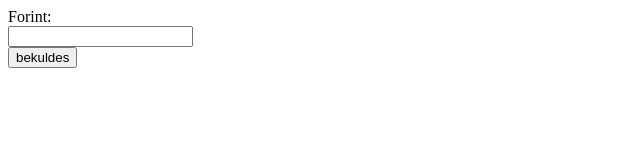
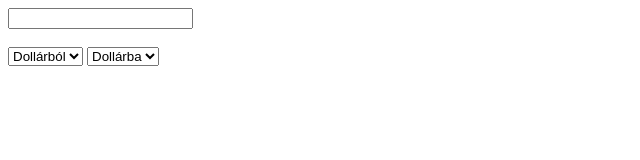
Before and after one commit to Tetanki-HUN/Penzvaltas, a plain HTML site: page Pénzvátás/index.html in a window 1280 px wide. Shown: the whole page, without its empty margins (0-640 px from the left). Drawn offline with Linux system fonts and the light colour scheme.

Commit message:
Update index.html

```diff
--- a/Pénzvátás/index.html
+++ b/Pénzvátás/index.html
@@ -1,16 +1,31 @@
 <!DOCTYPE html>
-<html lang="hu">
+<html lang="en">
+
 <head>
     <meta charset="UTF-8">
     <meta http-equiv="X-UA-Compatible" content="IE=edge">
     <meta name="viewport" content="width=device-width, initial-scale=1.0">
-    <title>Pénzváltás</title>
+    <title>Document</title>
 </head>
-<body>
-    <form>
-        <label for="forint">Forint: </label><br>
-        <input type="text" id="forint" name="forint"><br>
-        <input type="submit" value="bekuldes">
-      </form>
+
+<body id="torzs">
+    <link href='https://fonts.googleapis.com/css?family=Source+Sans+Pro' rel='stylesheet' type='text/css'>
+    <div id="valto">
+        <input id="bemenet" onkeyup="valtsal();"></input>
+        <div id="eredmeny"></div><br>
+        <select id="ebbol" onchange="valtsal();">
+            <option value="dollar">Dollárból</option>
+            <option value="euro">Euróból</option>
+            <option value="font">Fontból</option>
+            <option value="forint">Forintból</option>
+        </select>
+        <select id="ebbe" onchange="valtsal();">
+            <option value="dollar">Dollárba</option>
+            <option value="euro">Euróba</option>
+            <option value="font">Fontba</option>
+            <option value="forint">Forintba</option>
+        </select>
+    </div>
 </body>
+
 </html>
```
